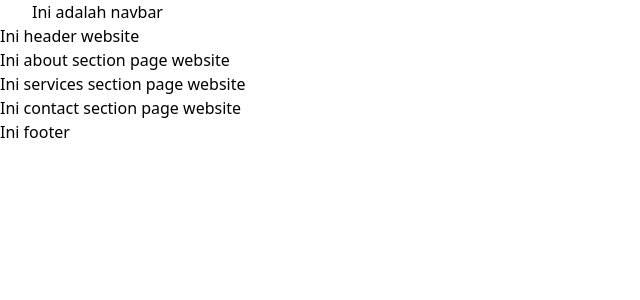
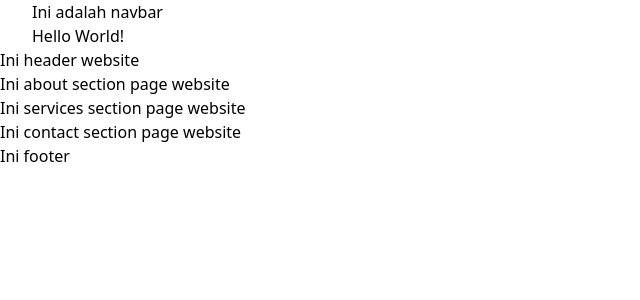
Before and after one commit to mallexibra/pt-blambangan-mandiri-sejahtera, a Next.js app: page / in a window 1280 px wide. Shown: the top 300 px of the page, without its empty margins (0-640 px from the left). Built offline with nearby package versions, Linux system fonts and the light colour scheme.

Commit message:
tes commit

```diff
--- a/src/components/Navbar.tsx
+++ b/src/components/Navbar.tsx
@@ -5,6 +5,7 @@
     <nav>
       <Container>
         <p>Ini adalah navbar</p>
+          <p>Hello World!</p>
       </Container>
     </nav>
   );
```
